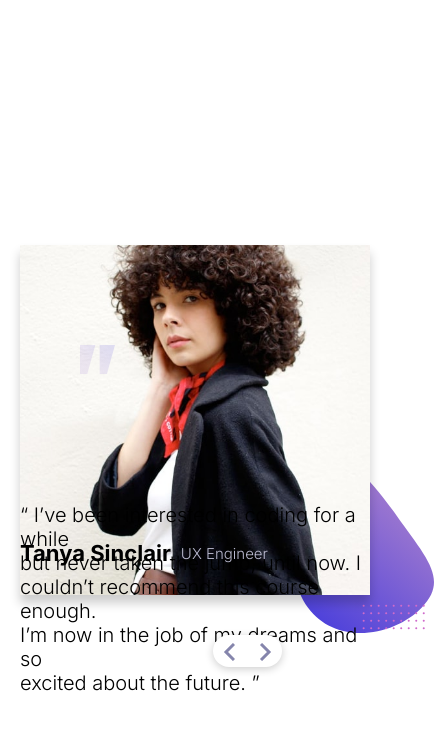
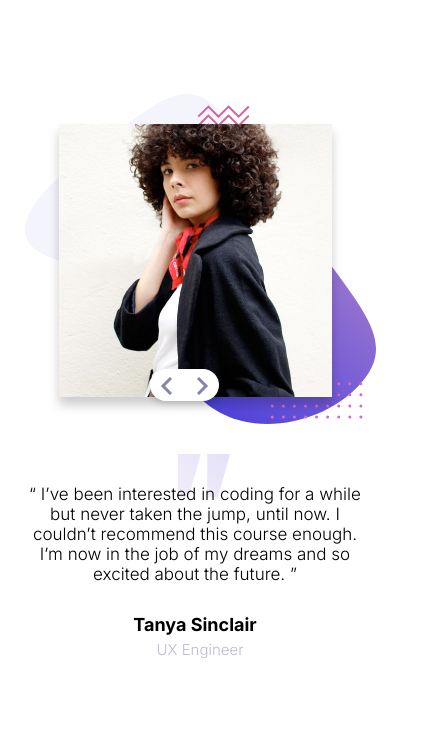
Before and after one commit to renangasparalvescabral/slide-depoimento, a plain HTML site: page index.html in a window 390 px wide. Shown: the whole page, 434 px wide, since content can reach past the window. Drawn offline with Linux system fonts and the light colour scheme.

Commit message:
projeto finalizado! desktop 1440px mobile 375px

```diff
--- a/style.css
+++ b/style.css
@@ -21,14 +21,13 @@ body{
 }
 
 .div-tayna{
-    display: flex;
-    flex-direction: column;
-    justify-content: center;
+    margin-top: 100px;
     width: 475px;
+
 }
 
 .quotes{
-    top: 100px;
+    top: 65px;
     left: 60px;
     position: absolute;
     width: 10%;
@@ -126,9 +125,75 @@ h4{
     .container-tanya{
         flex-direction: column-reverse;
         width: 350px;
+        align-items: center;
+        align-content: center;
 
+    }
+
+    article{
+        top: -110px;
+    }
+
+    .div-tayna{
+        text-align: center;
+        display: flex;
+        justify-content: center;
+        flex-wrap: wrap-reverse;
+
+    }
+
+    .quotes{
+        top: 330px;
+        left: 45%;
+        width: 15%;
+    }
+    .div-tayna p{
+        font-size: 17px;
+        top: 360px;
+        text-align: center;
+
+    }
+
+    .div-tayna .tayna-2{
+        top: 450px;
+    }
+
+    .tayna-2{
+        flex-direction: column;
+    }
+
+    .tayna-2 h3{
+        font-size: 18px;
+    }
+
+    h3{
+        padding: 40px 0 5px 0;
+
+    }
+
+    .img-tanya{
+         width: 70vw;
+    }
+
+    .foto-decorativa{
+        top: -30px;
+        left: 5px;
+        width: 90vw;
+    }
+
+    .img-curve{
+        width: 100vw;
+        left: 0px;
+    }
+
+    .slide{
+        top: 245px;
+        left: 130px;
     }
 
 
 
+
+
+
 }
```
Also changed, not shown: index.html (+4 -5 lines).
